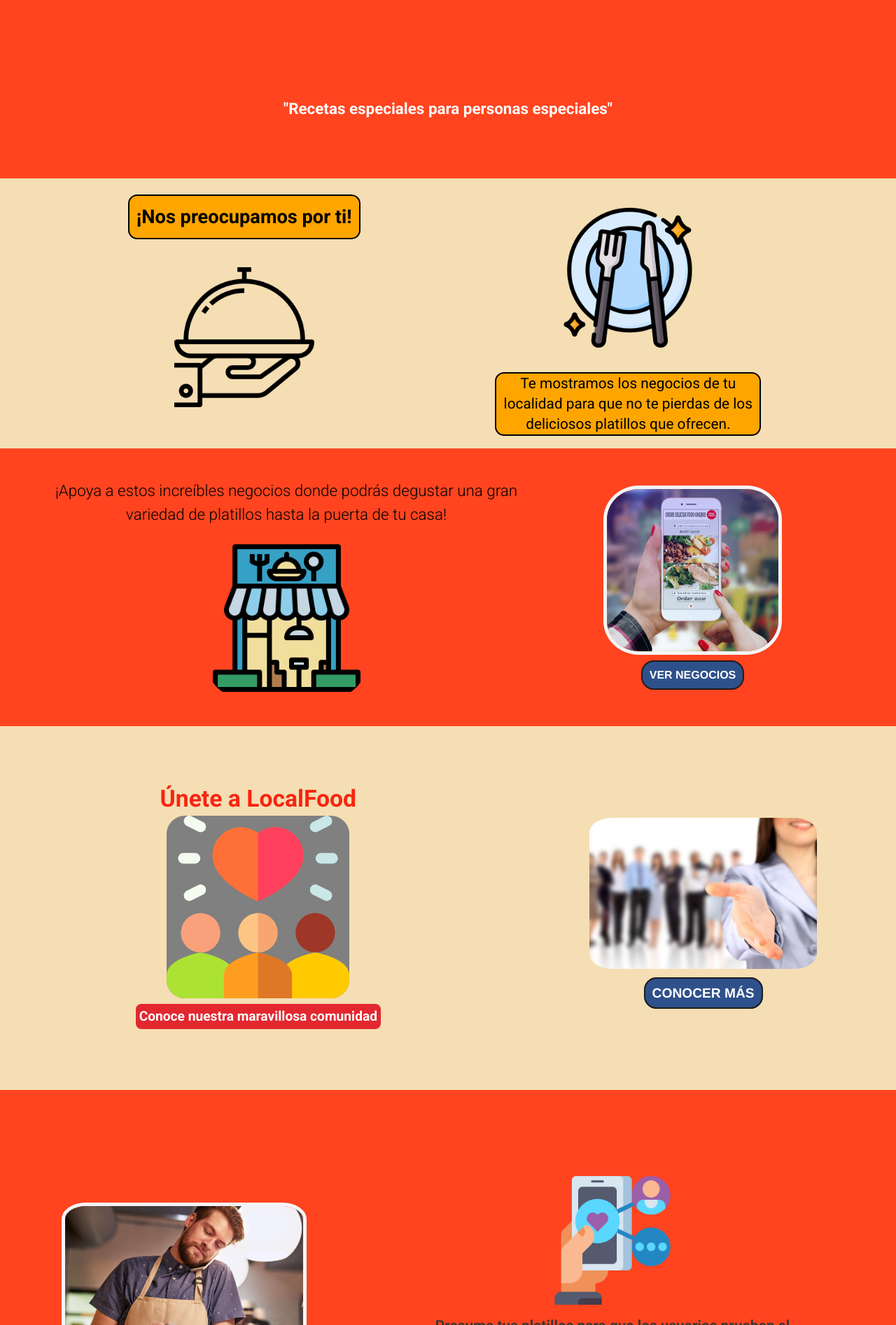
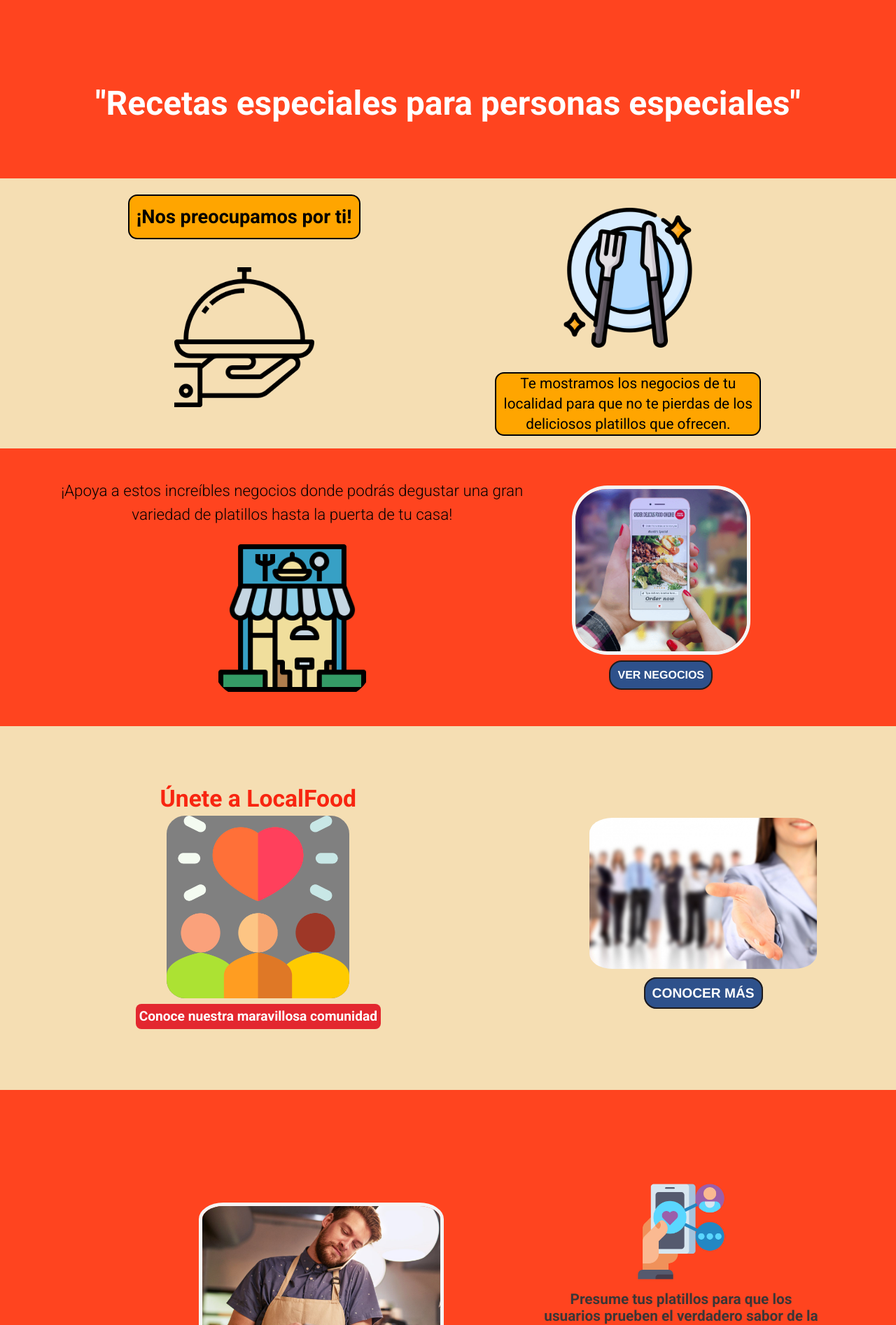
Before and after one commit to CrisCap26/local-food, a React (Create React App) app: page / in a window 1280 px wide. Shown: the part 206-2100 px from the top of the page at 70% size. Built offline with nearby package versions, Linux system fonts and the light colour scheme; the HTML template or start-up script is replaced by a standard one.

Commit message:
fix little styles and typos

```diff
--- a/src/pages/PerfilRestaurante.jsx
+++ b/src/pages/PerfilRestaurante.jsx
@@ -74,7 +74,7 @@
       <section id="aboutme" className="aboutme">
         <header>
           <h1 className="title-underlime">
-            <span>Descripcion</span>
+            <span>Descripción</span>
           </h1>
         </header>
 
@@ -97,7 +97,7 @@
       <section id="info" className="info">
         <header>
           <h1 className="title-underlime">
-            <span>Mas Informacion</span>
+            <span>Más Información</span>
           </h1>
         </header>
         <div className="block">
--- a/src/pages/index.css
+++ b/src/pages/index.css
@@ -475,7 +475,7 @@
     }
 
     .inicio_hero h2 {
-        font-size: 1.4rem;
+        font-size: 2rem;
     }
 
     .inicio_info__title {
@@ -491,7 +491,9 @@
         width: 100%;
         display: flex;
         align-items: center;
+        justify-content: space-evenly;
         padding: 34px;
+        padding-right: 15%;
     }
 
     .inicio_text {
@@ -528,6 +530,7 @@
         height: auto;
         width: 100%;
         padding: 22px;
+        padding-left: 15%;
     }
     .inicio_reg__res {
         width: 306px;
@@ -584,7 +587,6 @@
         justify-content: center;
         align-items: center;
         width: 750px;
-        margin-right: 70px;
     }
     .cont-unir img {
         display: block;
@@ -649,6 +651,7 @@
     .inicio_restaurant {
         padding: 28px;
         height: 70vh;
+        padding-left: 17.5%;
     }
     .inicio_texto {
         font-size: 1.3rem;
@@ -678,4 +681,7 @@
         margin: 60px;
         width: 350px;
     }
+    .inicio_hero h2 {
+        font-size: 3rem;
+    }
 }
--- a/src/pages/verMisPlatillos.css
+++ b/src/pages/verMisPlatillos.css
@@ -40,6 +40,7 @@
 .imgPlatillo {
     width: 100%;
     height: 150px;
+    object-fit: contain;
 }
 .nombrePlatillo {
     margin-bottom: 7px;
```
